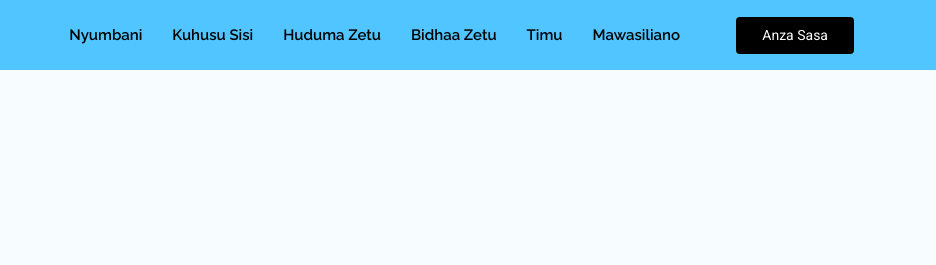
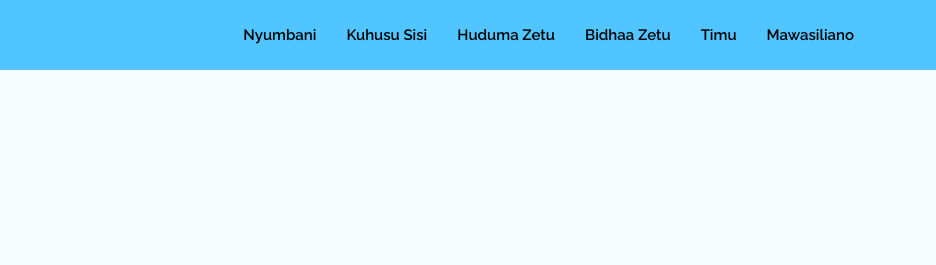
Before and after one commit to jdmwacha0076/bob_techwaves, a plain HTML site: page index.html in a window 1280 px wide. Shown: the top 265 px of the page, 344-1280 px from the left. Drawn offline with Linux system fonts and the light colour scheme.

Commit message:
Removed anza sasa

```diff
--- a/index.html
+++ b/index.html
@@ -82,10 +82,6 @@
           </ul>
           <i class="mobile-nav-toggle d-xl-none bi bi-list"></i>
         </nav>
-
-        <a class="btn-getstarted" href="#about" style="background-color: black"
-          >Anza Sasa</a
-        >
       </div>
     </header>
 
```
